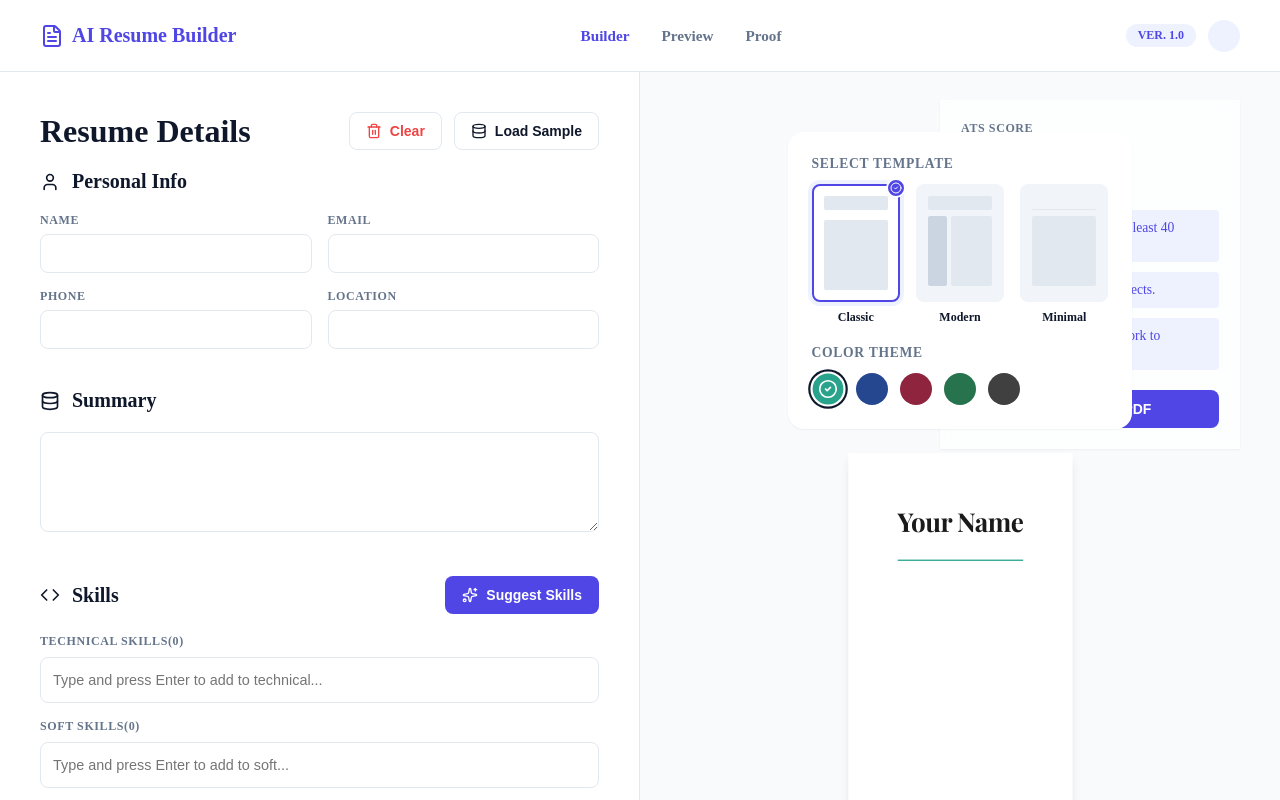
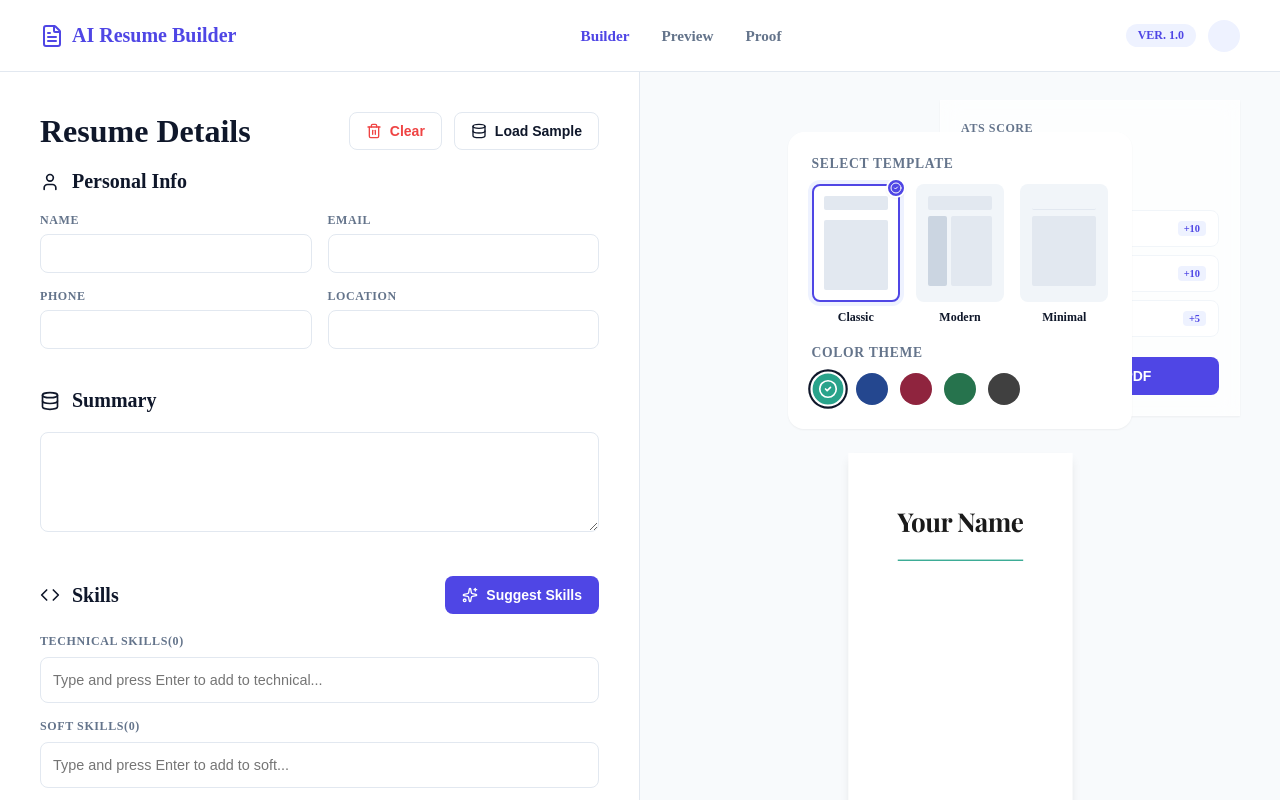
Before and after one commit to jahnaviguturi/AI-Resume-Builder, a React (Vite) app: page /builder in a window 1280 px wide. Built offline with nearby package versions, Linux system fonts and the light colour scheme.

Commit message:
Initialize ATS Resume Scoring system with circular progress and improvement suggestions

```diff
--- a/src/index.css
+++ b/src/index.css
@@ -7,6 +7,7 @@
   --bg-main: #f8fafc;
   --bg-card: #ffffff;
   --border: #e2e8f0;
+
   --text-main: #0f172a;
   --text-muted: #64748b;
   --accent: #10b981;
@@ -1090,3 +1091,136 @@ body {
     opacity: 1;
   }
 }
+
+/* ATS Score Circular Progress */
+.score-circle-container {
+  position: relative;
+  width: 120px;
+  height: 120px;
+  margin: 0 auto 10px;
+}
+
+.score-circle-svg {
+  transform: rotate(-90deg);
+  width: 100%;
+  height: 100%;
+}
+
+.score-circle-bg {
+  fill: none;
+  stroke: #f1f5f9;
+  stroke-width: 8;
+}
+
+.score-circle-progress {
+  fill: none;
+  stroke-width: 8;
+  stroke-linecap: round;
+  transition: stroke-dashoffset 0.8s ease-in-out;
+}
+
+.score-text-center {
+  position: absolute;
+  top: 50%;
+  left: 50%;
+  transform: translate(-50%, -50%);
+  text-align: center;
+}
+
+.score-number {
+  font-size: 1.75rem;
+  font-weight: 800;
+  line-height: 1;
+  display: block;
+}
+
+.score-percent {
+  font-size: 0.75rem;
+  font-weight: 600;
+  color: var(--text-muted);
+}
+
+.score-tier-label {
+  font-size: 0.85rem;
+  font-weight: 700;
+  text-transform: uppercase;
+  margin-top: 8px;
+  padding: 4px 12px;
+  border-radius: 20px;
+  display: inline-block;
+  text-align: center;
+  width: 100%;
+}
+
+.tier-red {
+  color: #ef4444;
+  background: #fee2e2;
+}
+
+.tier-amber {
+  color: #f59e0b;
+  background: #fef3c7;
+}
+
+.tier-green {
+  color: #10b981;
+  background: #d1fae5;
+}
+
+.improvement-list {
+  display: flex;
+  flex-direction: column;
+  gap: 8px;
+  margin-top: 15px;
+}
+
+.improvement-item {
+  display: flex;
+  align-items: center;
+  justify-content: space-between;
+  gap: 10px;
+  padding: 10px 12px;
+  background: white;
+  border-radius: 8px;
+  font-size: 0.75rem;
+  border: 1px solid #f1f5f9;
+  transition: all 0.2s;
+  color: var(--text-main);
+  text-align: left;
+}
+
+.improvement-item:hover {
+  border-color: var(--primary-light);
+  transform: translateX(4px);
+}
+
+.preview-container {
+  display: flex !important;
+  flex-direction: row !important;
+  justify-content: center !important;
+  gap: 30px !important;
+  padding: 40px 20px !important;
+  transition: all 0.3s ease;
+}
+
+@media (max-width: 1200px) {
+  .preview-container {
+    flex-direction: column !important;
+    align-items: center !important;
+  }
+
+  .preview-container>div {
+    width: 100% !important;
+    max-width: 210mm !important;
+  }
+}
+
+.improvement-points {
+  font-weight: 700;
+  color: var(--primary);
+  font-size: 0.65rem;
+  background: var(--primary-light);
+  padding: 2px 6px;
+  border-radius: 4px;
+  flex-shrink: 0;
+}
--- a/src/pages/Builder.jsx
+++ b/src/pages/Builder.jsx
@@ -159,39 +159,59 @@ const Builder = () => {
         let currentScore = 0;
         let improvements = [];
 
-        const summaryWords = data.summary.trim() ? data.summary.trim().split(/\s+/).length : 0;
-        if (summaryWords >= 40 && summaryWords <= 120) currentScore += 15;
-        else {
-            if (summaryWords < 40) improvements.push("Expand your summary to at least 40 words.");
-            if (summaryWords > 120) improvements.push("Shorten your summary to under 120 words.");
-        }
+        // Rules:
+        // +10 name
+        if (data.personal.name?.trim()) currentScore += 10;
+        else improvements.push({ text: "Add your full name", points: 10 });
 
-        if (data.projects.length >= 2) currentScore += 10;
-        else improvements.push("Add at least 2 technical projects.");
+        // +10 email
+        if (data.personal.email?.trim()) currentScore += 10;
+        else improvements.push({ text: "Add your email address", points: 10 });
 
-        if (data.experience.length >= 1) currentScore += 10;
-        else improvements.push("Add internship or project work to experience.");
+        // +5 phone
+        if (data.personal.phone?.trim()) currentScore += 5;
+        else improvements.push({ text: "Add your phone number", points: 5 });
 
-        const skillsCount = (data.skills?.technical?.length || 0) + (data.skills?.soft?.length || 0) + (data.skills?.tools?.length || 0);
-        if (skillsCount >= 8) currentScore += 10;
-        else improvements.push("List at least 8 relevant skills.");
+        // +5 LinkedIn
+        if (data.links?.linkedin?.trim()) currentScore += 5;
+        else improvements.push({ text: "Include your LinkedIn profile", points: 5 });
 
-        if (data.links.github.trim() || data.links.linkedin.trim()) currentScore += 10;
+        // +5 GitHub
+        if (data.links?.github?.trim()) currentScore += 5;
+        else improvements.push({ text: "Include your GitHub profile", points: 5 });
 
-        const hasNumbers = [...data.experience, ...data.projects].some(item => (item.desc && /\d/.test(item.desc)));
-        if (hasNumbers) currentScore += 15;
-        else improvements.push("Use numbers (%, X, k) to show scale of achievements.");
+        // +10 summary > 50 chars
+        const summaryText = data.summary?.trim() || '';
+        if (summaryText.length > 50) currentScore += 10;
+        else improvements.push({ text: "Write a summary (min 50 chars)", points: 10 });
 
-        const eduComplete = data.education.length > 0 && data.education.every(edu => edu.school && edu.degree && edu.year);
-        if (eduComplete) currentScore += 10;
+        // +10 summary action verbs
+        const hasVerb = ACTION_VERBS.some(v => summaryText.toLowerCase().includes(v));
+        if (hasVerb) currentScore += 10;
+        else improvements.push({ text: "Use action verbs in summary", points: 10 });
 
-        if (data.personal.name && data.personal.email) currentScore += 20;
+        // +15 experience with bullets
+        if (data.experience?.length > 0 && data.experience.some(e => e.desc?.trim())) currentScore += 15;
+        else improvements.push({ text: "Add an experience with description", points: 15 });
+
+        // +10 education
+        if (data.education?.length > 0) currentScore += 10;
+        else improvements.push({ text: "Add your educational background", points: 10 });
+
+        // +10 skills >= 5
+        const totalSkills = (data.skills?.technical?.length || 0) + (data.skills?.soft?.length || 0) + (data.skills?.tools?.length || 0);
+        if (totalSkills >= 5) currentScore += 10;
+        else improvements.push({ text: "Add at least 5 skills", points: 10 });
+
+        // +10 project
+        if (data.projects?.length > 0) currentScore += 10;
+        else improvements.push({ text: "Add at least one project", points: 10 });
 
         return { score: Math.min(currentScore, 100), topImprovements: improvements.slice(0, 3) };
     }, [data]);
 
     // Resume Sub-sections Rendering
-    const renderContact = (isModern) => (
+    const renderContact = () => (
         <div className="resume-contact">
             {data.personal.email && <span>{data.personal.email}</span>}
             {data.personal.phone && <span>{data.personal.phone}</span>}
@@ -199,13 +219,13 @@ const Builder = () => {
         </div>
     );
 
-    const renderSkills = (isModern) => (
+    const renderSkills = () => (
         data.skills && Object.values(data.skills).some(cat => cat?.length > 0) && (
             <div className="resume-section">
                 <h2 className="resume-section-title">Skills</h2>
                 {Object.entries(data.skills).map(([cat, tags]) => tags?.length > 0 && (
                     <div key={cat}>
-                        {!isModern && <div className="skill-group-title">{cat === 'technical' ? 'Technical' : cat === 'soft' ? 'Soft Skills' : 'Tools'}</div>}
+                        <div className="skill-group-title">{cat === 'technical' ? 'Technical' : cat === 'soft' ? 'Soft Skills' : 'Tools'}</div>
                         <div className="skill-pills">
                             {tags.map((tag, idx) => <span key={idx} className="skill-pill">{tag}</span>)}
                         </div>
@@ -443,9 +463,9 @@ const Builder = () => {
                                 <aside className="modern-sidebar">
                                     <header>
                                         <h1 className="resume-name" style={{ color: 'white', fontSize: '1.5rem' }}>{data.personal.name || 'Your Name'}</h1>
-                                        {renderContact(true)}
+                                        {renderContact()}
                                     </header>
-                                    {renderSkills(true)}
+                                    {renderSkills()}
                                 </aside>
                                 <main className="modern-main">
                                     {renderContent()}
@@ -455,11 +475,11 @@ const Builder = () => {
                             <>
                                 <header className="resume-header">
                                     <h1 className="resume-name">{data.personal.name || 'Your Name'}</h1>
-                                    {renderContact(false)}
+                                    {renderContact()}
                                 </header>
-                                {template === 'classic' && renderSkills(false)}
+                                {template === 'classic' && renderSkills()}
                                 {renderContent()}
-                                {template === 'minimal' && renderSkills(false)}
+                                {template === 'minimal' && renderSkills()}
                             </>
                         )}
                     </div>
@@ -470,7 +490,12 @@ const Builder = () => {
                     <p className="build-card-title">ATS Score</p>
                     <div style={{ fontSize: '2.5rem', fontWeight: 800, color: 'var(--primary)' }}>{score}</div>
                     <div className="improvement-list">
-                        {topImprovements.map((imp, idx) => <div key={idx} className="improvement-item">{imp}</div>)}
+                        {topImprovements.map((imp, idx) => (
+                            <div key={idx} className="improvement-item">
+                                <span>{imp.text}</span>
+                                <span className="improvement-points">+{imp.points}</span>
+                            </div>
+                        ))}
                     </div>
                     <button className="btn btn-primary" style={{ width: '100%', marginTop: '20px' }} onClick={() => showToast('PDF export ready! Check your downloads.')}>
                         <Download size={16} /> Download PDF
--- a/src/pages/Preview.jsx
+++ b/src/pages/Preview.jsx
@@ -1,16 +1,69 @@
-import React, { useState, useEffect } from 'react';
-import { Layout, Check, Download, Printer, AlertTriangle, FileText, Github, ExternalLink, CheckCircle2 } from 'lucide-react';
+import React, { useState, useEffect, useMemo } from 'react';
+import { Layout, Check, Download, Printer, AlertTriangle, FileText, Github, ExternalLink, CheckCircle2, Award, Zap } from 'lucide-react';
+
+const ACTION_VERBS = ['built', 'developed', 'designed', 'implemented', 'led', 'improved', 'created', 'optimized', 'automated'];
 
 const Preview = () => {
     // Load from localStorage
-    const savedData = localStorage.getItem('resumeBuilderData');
+    const [savedData, setSavedData] = useState(localStorage.getItem('resumeBuilderData'));
     const data = savedData ? JSON.parse(savedData) : null;
 
     const savedTemplate = localStorage.getItem('resumeTemplate');
     const [template, setTemplate] = useState(savedTemplate || 'classic');
-    const [color, setColor] = useState(localStorage.getItem('resumeColor') || 'hsl(168, 60%, 40%)');
+    const color = localStorage.getItem('resumeColor') || 'hsl(168, 60%, 40%)';
     const [copySuccess, setCopySuccess] = useState(false);
     const [toast, setToast] = useState('');
+
+    useEffect(() => {
+        const handleStorage = () => {
+            setSavedData(localStorage.getItem('resumeBuilderData'));
+        };
+        window.addEventListener('storage', handleStorage);
+        return () => window.removeEventListener('storage', handleStorage);
+    }, []);
+
+    const { score, topImprovements } = useMemo(() => {
+        if (!data) return { score: 0, topImprovements: [] };
+        let currentScore = 0;
+        let improvements = [];
+
+        if (data.personal.name?.trim()) currentScore += 10;
+        else improvements.push({ text: "Add your full name", points: 10 });
+        if (data.personal.email?.trim()) currentScore += 10;
+        else improvements.push({ text: "Add your email address", points: 10 });
+        if (data.personal.phone?.trim()) currentScore += 5;
+        else improvements.push({ text: "Add your phone number", points: 5 });
+        if (data.links?.linkedin?.trim()) currentScore += 5;
+        else improvements.push({ text: "Include LinkedIn", points: 5 });
+        if (data.links?.github?.trim()) currentScore += 5;
+        else improvements.push({ text: "Include GitHub", points: 5 });
+        const summaryText = data.summary?.trim() || '';
+        if (summaryText.length > 50) currentScore += 10;
+        else improvements.push({ text: "Summary > 50 chars", points: 10 });
+        if (ACTION_VERBS.some(v => summaryText.toLowerCase().includes(v))) currentScore += 10;
+        else improvements.push({ text: "Use action verbs in summary", points: 10 });
+        if (data.experience?.length > 0 && data.experience.some(e => e.desc?.trim())) currentScore += 15;
+        else improvements.push({ text: "Experience with bullets", points: 15 });
+        if (data.education?.length > 0) currentScore += 10;
+        else improvements.push({ text: "Education background", points: 10 });
+        const totalSkills = (data.skills?.technical?.length || 0) + (data.skills?.soft?.length || 0) + (data.skills?.tools?.length || 0);
+        if (totalSkills >= 5) currentScore += 10;
+        else improvements.push({ text: "Add 5+ skills", points: 10 });
+        if (data.projects?.length > 0) currentScore += 10;
+        else improvements.push({ text: "Add a project", points: 10 });
+
+        return { score: Math.min(currentScore, 100), topImprovements: improvements.slice(0, 3) };
+    }, [data]);
+
+    const getScoreTier = () => {
+        if (score <= 40) return { label: 'Needs Work', class: 'tier-red', color: '#ef4444' };
+        if (score <= 70) return { label: 'Getting There', class: 'tier-amber', color: '#f59e0b' };
+        return { label: 'Strong Resume', class: 'tier-green', color: '#10b981' };
+    };
+
+    const tier = getScoreTier();
+    const circumference = 2 * Math.PI * 45;
+    const offset = circumference - (score / 100) * circumference;
 
     useEffect(() => {
         localStorage.setItem('resumeTemplate', template);
@@ -94,13 +147,13 @@ const Preview = () => {
         </div>
     );
 
-    const renderSkills = (isModern) => (
+    const renderSkills = () => (
         data.skills && Object.values(data.skills).some(cat => cat?.length > 0) && (
             <div className="resume-section">
                 <h2 className="resume-section-title">Skills</h2>
                 {Object.entries(data.skills).map(([cat, tags]) => tags?.length > 0 && (
                     <div key={cat} className="avoid-break">
-                        {!isModern && <div className="skill-group-title">{cat === 'technical' ? 'Technical' : cat === 'soft' ? 'Soft Skills' : 'Tools'}</div>}
+                        <div className="skill-group-title">{cat === 'technical' ? 'Technical' : cat === 'soft' ? 'Soft Skills' : 'Tools'}</div>
                         <div className="skill-pills">
                             {tags.map((tag, idx) => <span key={idx} className="skill-pill">{tag}</span>)}
                         </div>
@@ -171,18 +224,19 @@ const Preview = () => {
     );
 
     return (
-        <div className="preview-container" style={{ background: 'var(--bg-main)', minHeight: 'calc(100vh - 72px)', padding: '40px 20px', display: 'flex', flexDirection: 'column', alignItems: 'center' }}>
+        <div className="preview-container" style={{ background: 'var(--bg-main)', minHeight: 'calc(100vh - 72px)', padding: '40px 20px', display: 'flex', flexDirection: 'row', justifyContent: 'center', gap: '30px', alignItems: 'flex-start' }}>
 
+            <div style={{ width: '100%', maxWidth: '210mm', display: 'flex', flexDirection: 'column', alignItems: 'center' }}>
                 {/* Validation Warning */}
                 {isIncomplete && (
-                <div className="build-card glass" style={{ width: '100%', maxWidth: '210mm', marginBottom: '20px', borderLeft: '4px solid var(--error)', padding: '12px 20px', display: 'flex', alignItems: 'center', gap: '12px' }}>
+                    <div className="build-card glass" style={{ width: '100%', marginBottom: '20px', borderLeft: '4px solid var(--error)', padding: '12px 20px', display: 'flex', alignItems: 'center', gap: '12px' }}>
                         <AlertTriangle style={{ color: 'var(--error)' }} size={20} />
                         <span style={{ fontWeight: 600, color: 'var(--text-main)', fontSize: '0.9rem' }}>Your resume may look incomplete. Add your name and at least one project/experience.</span>
                     </div>
                 )}
 
                 {/* Export Toolbar */}
-            <div className="build-card toolbar no-print" style={{ width: '100%', maxWidth: '210mm', marginBottom: '24px', padding: '16px' }}>
+                <div className="build-card toolbar no-print" style={{ width: '100%', marginBottom: '24px', padding: '16px' }}>
                     <div style={{ display: 'flex', justifyContent: 'space-between', alignItems: 'center', flexWrap: 'wrap', gap: '16px' }}>
                         <div className="template-tabs" style={{ marginBottom: 0, width: '280px' }}>
                             <button className={`template-tab ${template === 'classic' ? 'active' : ''}`} onClick={() => setTemplate('classic')}>Classic</button>
@@ -214,7 +268,7 @@ const Preview = () => {
                                     <h1 className="resume-name" style={{ color: 'white', fontSize: '1.5rem' }}>{data.personal.name || 'Your Name'}</h1>
                                     {renderContact()}
                                 </header>
-                            {renderSkills(true)}
+                                {renderSkills()}
                             </aside>
                             <main className="modern-main">
                                 {renderContent()}
@@ -226,11 +280,58 @@ const Preview = () => {
                                 <h1 className="resume-name">{data.personal.name || 'Your Name'}</h1>
                                 {renderContact()}
                             </header>
-                        {template === 'classic' && renderSkills(false)}
+                            {template === 'classic' && renderSkills()}
                             {renderContent()}
-                        {template === 'minimal' && renderSkills(false)}
+                            {template === 'minimal' && renderSkills()}
                         </>
                     )}
+                </div>
+            </div>
+
+            {/* ATS Score Sidebar */}
+            <div className="build-card glass no-print" style={{ position: 'sticky', top: '40px', width: '300px', padding: '24px', flexShrink: 0 }}>
+                <h3 className="build-card-title" style={{ textAlign: 'center', marginBottom: '20px' }}><Award size={20} /> ATS Score</h3>
+
+                <div className="score-circle-container">
+                    <svg className="score-circle-svg" viewBox="0 0 100 100">
+                        <circle className="score-circle-bg" cx="50" cy="50" r="45" />
+                        <circle
+                            className="score-circle-progress"
+                            cx="50"
+                            cy="50"
+                            r="45"
+                            stroke={tier.color}
+                            style={{ strokeDasharray: circumference, strokeDashoffset: offset }}
+                        />
+                    </svg>
+                    <div className="score-text-center">
+                        <span className="score-number" style={{ color: tier.color }}>{score}</span>
+                        <span className="score-percent">/100</span>
+                    </div>
+                </div>
+
+                <div className={`score-tier-label ${tier.class}`}>{tier.label}</div>
+
+                <div className="improvement-list">
+                    <p style={{ fontSize: '0.7rem', fontWeight: 700, color: 'var(--text-muted)', textTransform: 'uppercase', letterSpacing: '0.05em', marginBottom: '8px' }}>Top Suggestions</p>
+                    {topImprovements.length > 0 ? topImprovements.map((imp, idx) => (
+                        <div key={idx} className="improvement-item">
+                            <span>{imp.text}</span>
+                            <span className="improvement-points">+{imp.points}</span>
+                        </div>
+                    )) : (
+                        <div className="improvement-item" style={{ borderColor: '#d1fae5', background: '#f0fdf4' }}>
+                            <CheckCircle2 size={14} color="#10b981" />
+                            <span>Your resume is ATS-optimized!</span>
+                        </div>
+                    )}
+                </div>
+
+                <div style={{ marginTop: '24px', padding: '12px', background: 'rgba(255,255,255,0.5)', borderRadius: '12px', border: '1px dashed #cbd5e1' }}>
+                    <p style={{ fontSize: '0.75rem', color: 'var(--text-muted)', display: 'flex', gap: '8px' }}>
+                        <Zap size={14} /> Higher scores improve your chances with automated screening systems.
+                    </p>
+                </div>
             </div>
 
             {toast && (
```
Lines whose indentation alone changed are shown as unchanged.
